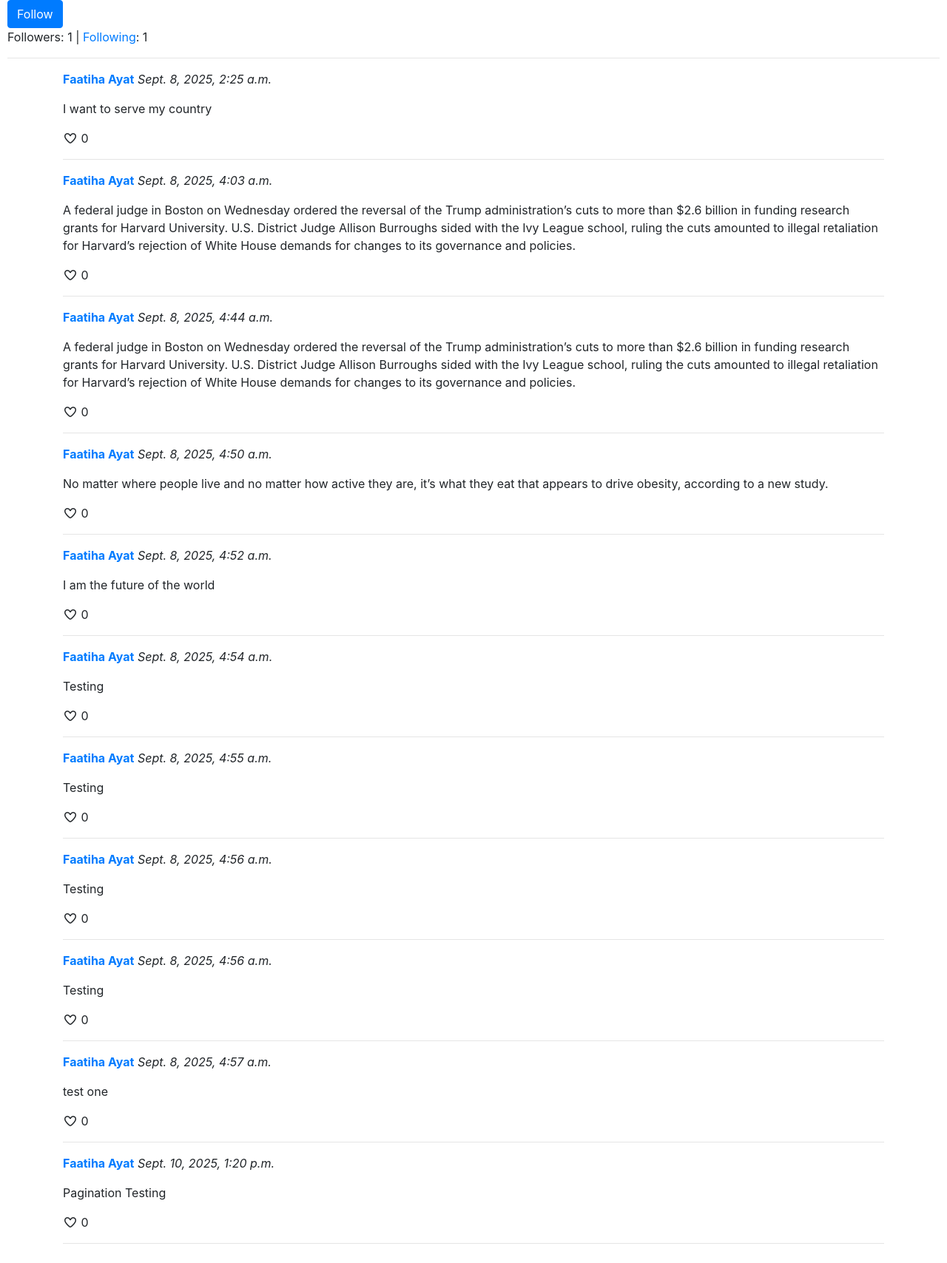
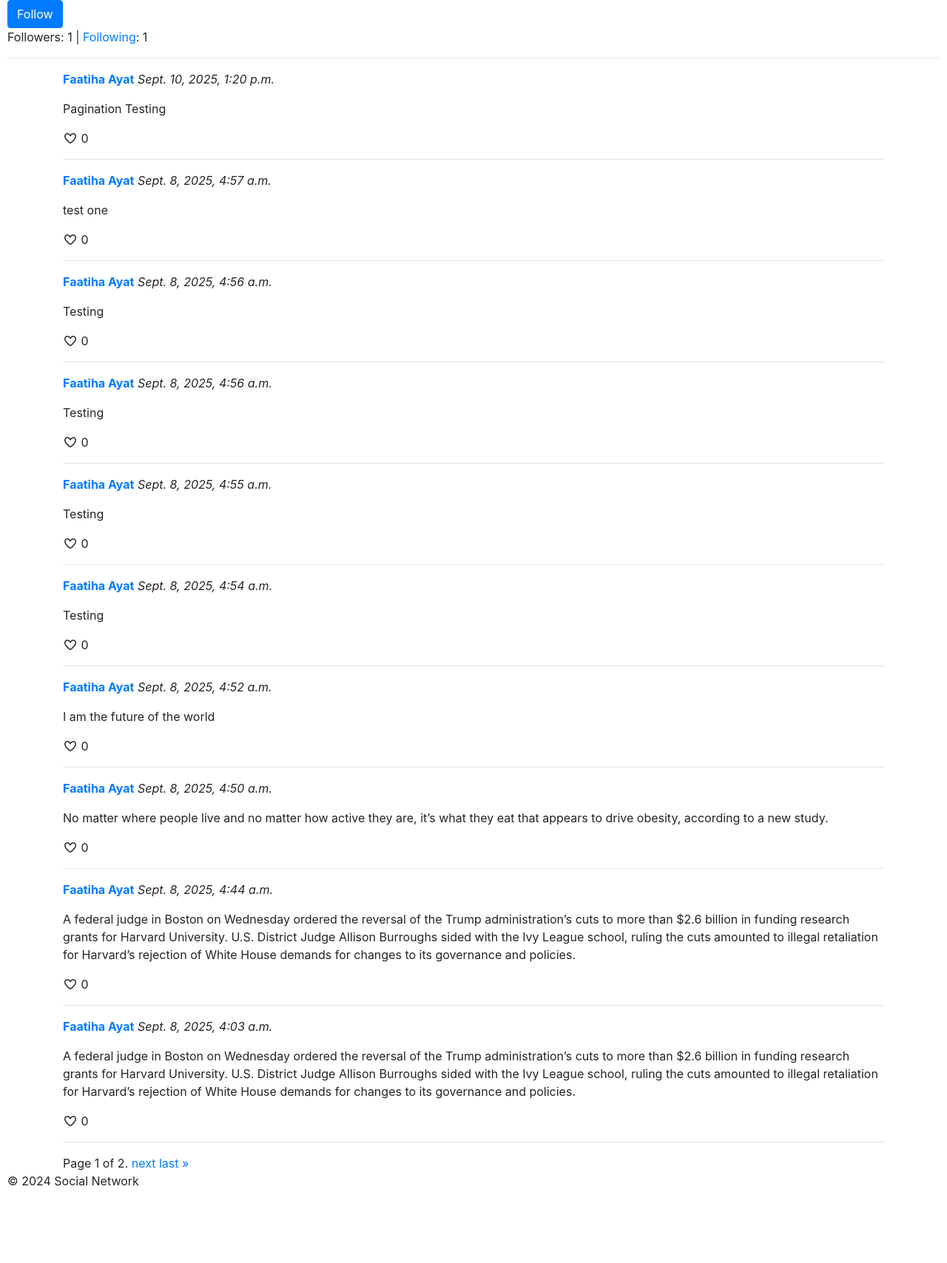
Before and after one commit to Gias-uddin-vuiya/Network, a Django app: a page that uses network/templates/network/layout.html in a window 1280 px wide. Shown: the part 66-1774 px from the top of the page at 74% size. After the commit the page ends 1670 px from the top, so only its background shows below. Run offline with Django 3.2, Linux system fonts and the light colour scheme; a user stored in the database is signed in; data comes from the database, SQL or seed files in the repository; both versions use the stored data as it was after the commit; some libraries are stand-ins or nearby versions.

Commit message:
add pagination to profile_view page

```diff
--- a/network/templates/network/layout.html
+++ b/network/templates/network/layout.html
@@ -46,5 +46,12 @@
             {% block body %}
             {% endblock %}
         </div>
+
+        <footer>
+            {% block footer %}
+                <p>&copy; 2024 Social Network</p>
+            {% endblock %}
+        </footer>
+
     </body>
 </html>
--- a/network/templates/network/profile_view.html
+++ b/network/templates/network/profile_view.html
@@ -20,8 +20,7 @@
 
     <hr>
     <div class="container">
-        <!-- <h3>Posts by {{ profile_user.username }}</h3> -->
-        {% for post in profile_user.posts.all %}
+        {% for post in page_obj %}
             <div class="post">
                 <p><strong><a href="{% url 'profile' post.user.username %}">{{ post.user.username }}</a></strong> <em>{{ post.timestamp }}</em></p>
                 <p>{{ post.content }}</p>
@@ -31,6 +30,25 @@
         {% empty %}
             <p>No posts available.</p>
         {% endfor %}
+
+        <!-- Pagination controls -->
+        <div class="pagination">
+            <span class="page-links">
+                {% if page_obj.has_previous %}
+                    <a href="?page=1">&laquo; first</a>
+                    <a href="?page={{ page_obj.previous_page_number }}">previous</a>
+                {% endif %}
+
+                <span class="current">
+                    Page {{ page_obj.number }} of {{ page_obj.paginator.num_pages }}.
+                </span>
+
+                {% if page_obj.has_next %}
+                    <a href="?page={{ page_obj.next_page_number }}">next</a>
+                    <a href="?page={{ page_obj.paginator.num_pages }}">last &raquo;</a>
+                {% endif %}
+            </span>
+        </div>
     </div>
 
 {% endblock %}
--- a/network/views.py
+++ b/network/views.py
@@ -1,7 +1,8 @@
 from django.contrib.auth import authenticate, login, logout
+from django.core.paginator import Paginator
 from django.db import IntegrityError
 from django.http import HttpResponse, HttpResponseRedirect
-from django.shortcuts import render
+from django.shortcuts import render, get_object_or_404
 from django.urls import reverse
 
 from .models import User, Post, Followers
@@ -31,8 +32,15 @@ def profile_view(request, username):
         return HttpResponseRedirect(reverse("index"))
 
     user = User.objects.get(username=username)
+    # count followers and following
     followers_count = user.followers.count()
     following_count = user.following.count()
+    # add pagination
+    post = user.posts.all().order_by("-timestamp") # reverse chronological order
+    paginator = Paginator(post, 10)  # Show 10 posts per page
+    page_number = request.GET.get('page')
+    page_obj = paginator.get_page(page_number)
+
 
     # if user follows then buttion will be unfollow else follow
     is_following = Followers.objects.filter(user=user, follower=request.user).exists()
@@ -41,7 +49,8 @@ def profile_view(request, username):
         "profile_user": user,
         "followers_count": followers_count,
         "following_count": following_count,
-        "is_following": is_following
+        "is_following": is_following,
+        "page_obj": page_obj
     })
 
 def follow(request, username):
```
Also changed, not shown: db.sqlite3.
